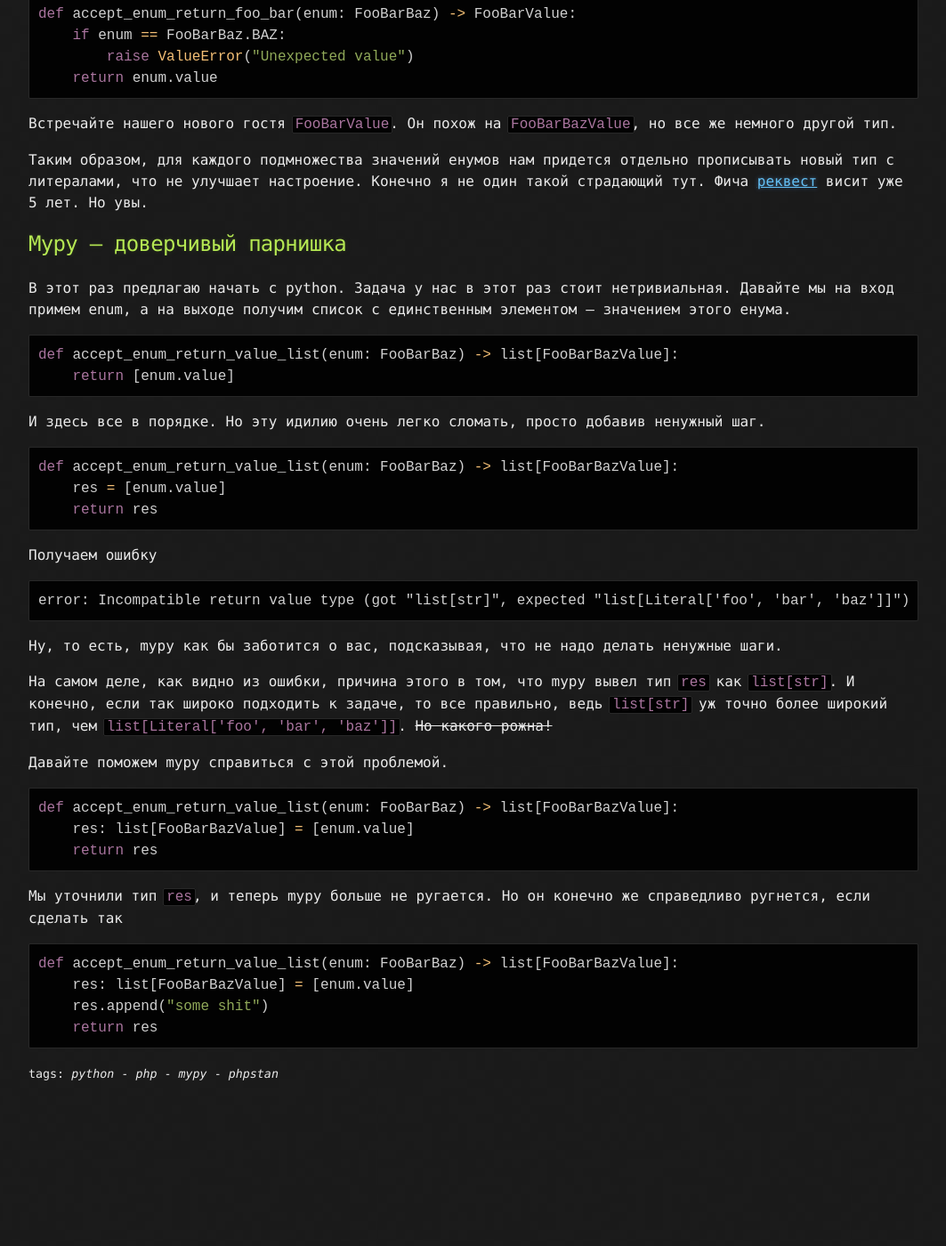
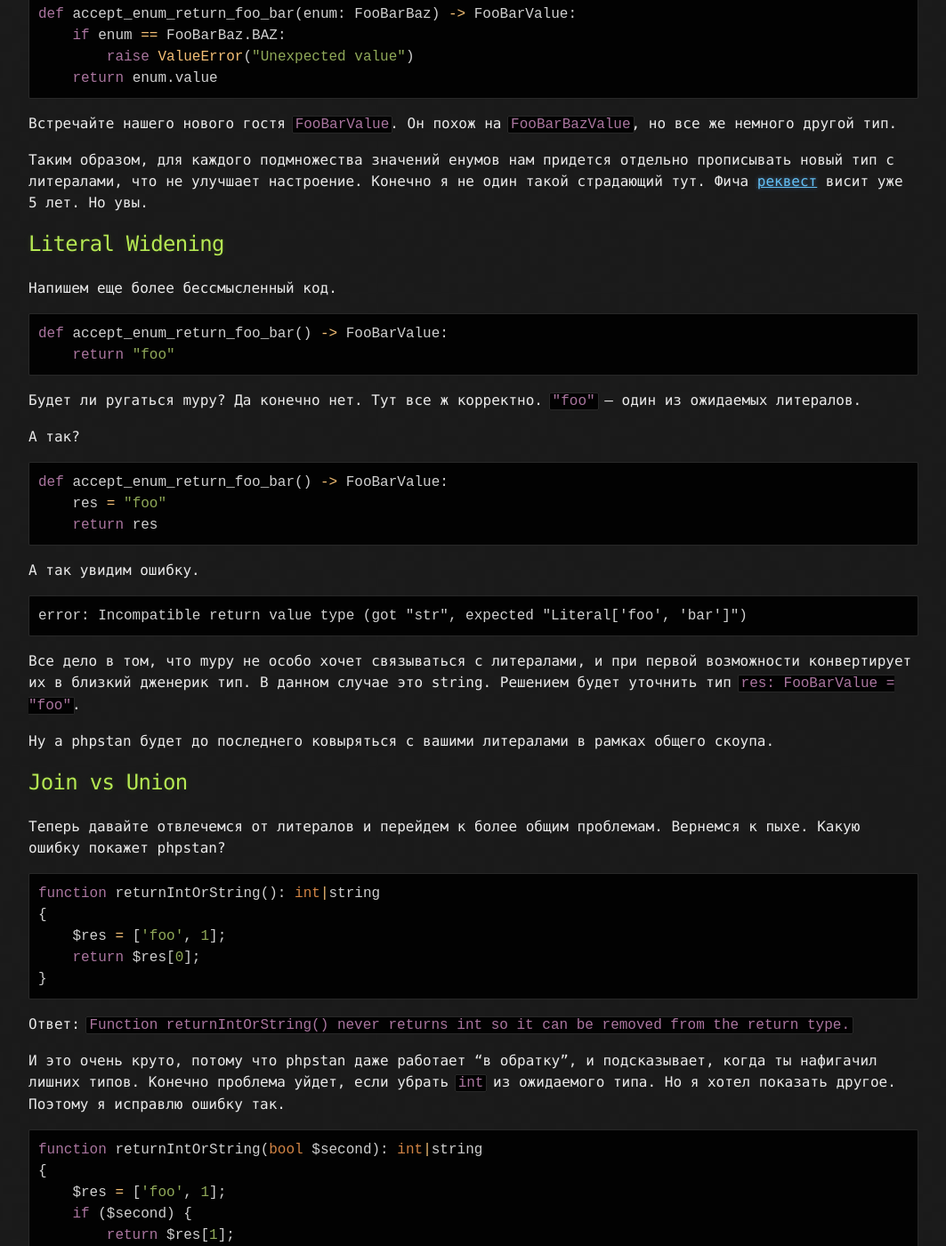
Before and after one commit to Feolius/feolius.github.io, a Jekyll site: the page built from _posts/2026-02-05-mypy-vs-phpstan-ru.markdown, in a window 1280 px wide and 1400 px high, scrolled down 2863 px. Shown: the whole window at 89% size, without its empty margins (108-1171 px from the left). Built offline with Jekyll 4.4.1, drawn with Linux system fonts in a browser that asks for light colours; comment, search, counter and statistics services are not loaded; before the commit the page ends 4101 px from its top, so only the background shows below that; some of the changed text lies outside the part shown.

Commit message:
mypy change

````diff
--- a/_posts/2026-02-05-mypy-vs-phpstan-ru.markdown
+++ b/_posts/2026-02-05-mypy-vs-phpstan-ru.markdown
@@ -130,6 +130,78 @@ def accept_enum_return_foo_bar(enum: FooBarBaz) -> FooBarValue:
 тип с литералами, что не улучшает настроение. Конечно я не один такой страдающий тут.
 Фича [реквест](https://github.com/python/typing/issues/781) висит уже 5 лет. Но увы.
 
+## Literal Widening
+
+Напишем еще более бессмысленный код.
+
+```python
+def accept_enum_return_foo_bar() -> FooBarValue:
+    return "foo"
+```
+
+Будет ли ругаться mypy? Да конечно нет. Тут все ж корректно. `"foo"` --- один из ожидаемых литералов.
+
+А так?
+```python
+def accept_enum_return_foo_bar() -> FooBarValue:
+    res = "foo"
+    return res
+```
+
+А так увидим ошибку.
+```
+error: Incompatible return value type (got "str", expected "Literal['foo', 'bar']")
+```
+
+Все дело в том, что mypy не особо хочет связываться с литералами, и при первой
+возможности конвертирует их в близкий дженерик тип. В данном случае это string.
+Решением будет уточнить тип `res: FooBarValue = "foo"`.
+
+Ну а phpstan будет до последнего ковыряться с вашими литералами в рамках общего скоупа.
+
+## Join vs Union
+
+Теперь давайте отвлечемся от литералов и перейдем к более общим проблемам. Вернемся к пыхе.
+Какую ошибку покажет phpstan?
+```php
+function returnIntOrString(): int|string
+{
+    $res = ['foo', 1];
+    return $res[0];
+}
+```
+
+Ответ: ```Function returnIntOrString() never returns int so it can be removed from the return type.```
+
+И это очень круто, потому что phpstan даже работает "в обратку", и подсказывает, когда ты нафигачил
+лишних типов. Конечно проблема уйдет, если убрать `int` из ожидаемого типа. Но я хотел показать
+другое. Поэтому я исправлю ошибку так.
+```php
+function returnIntOrString(bool $second): int|string
+{
+    $res = ['foo', 1];
+    if ($second) {
+        return $res[1];
+    }
+    return $res[0];
+}
+```
+Теперь все в порядке.
+
+А вот аналогичный питонячий код
+```python
+def return_int_or_string() -> str | int:
+    res = ["foo", 1]
+    return res[0]
+```
+И ошибка будет совсем другой:
+```Incompatible return value type (got "object", expected "str | int")```.
+И с такой ошибкой даже фикс для phpstan не поможет.
+
+И дело тут в фундаментальной проблеме mypy, которая носит название `join-vs-union`. Целый [топик](https://github.com/python/mypy/labels/topic-join-v-union?page=1)
+на гитхабе посвящен этой проблеме. И там куча issues.
+
+
 ## Mypy --- доверчивый парнишка
 
 В этот раз предлагаю начать с python. Задача у нас в этот раз стоит нетривиальная. Давайте
````
